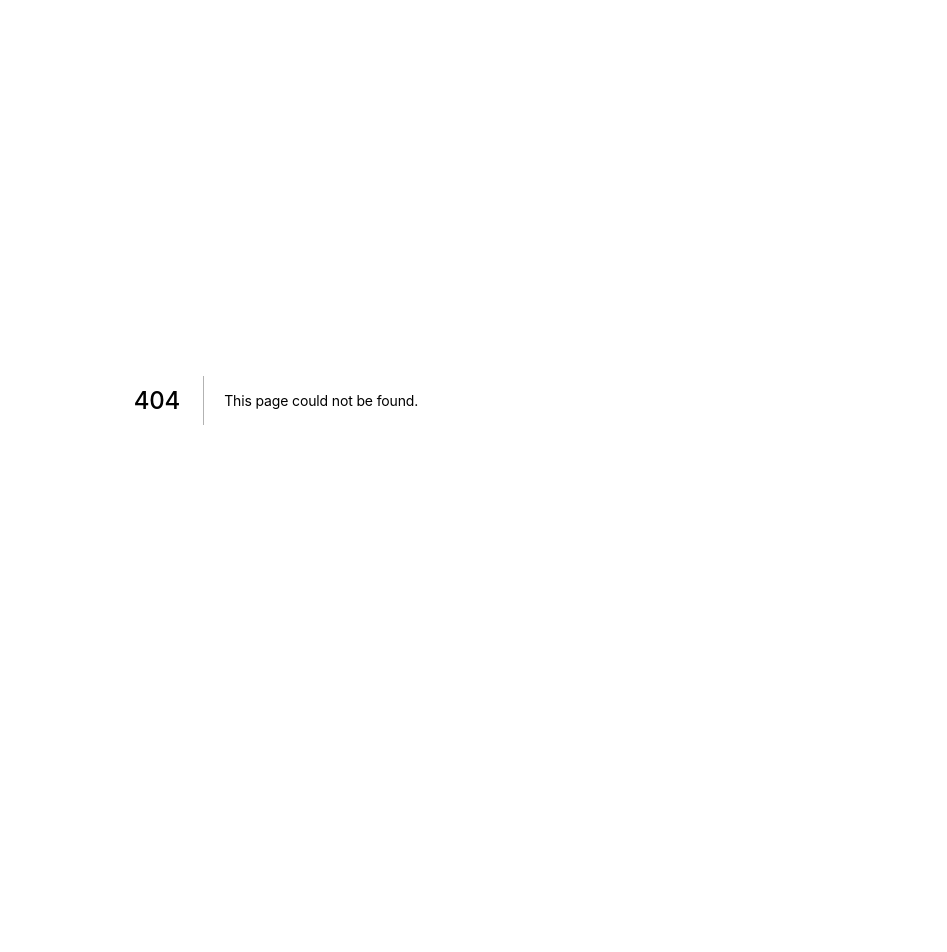
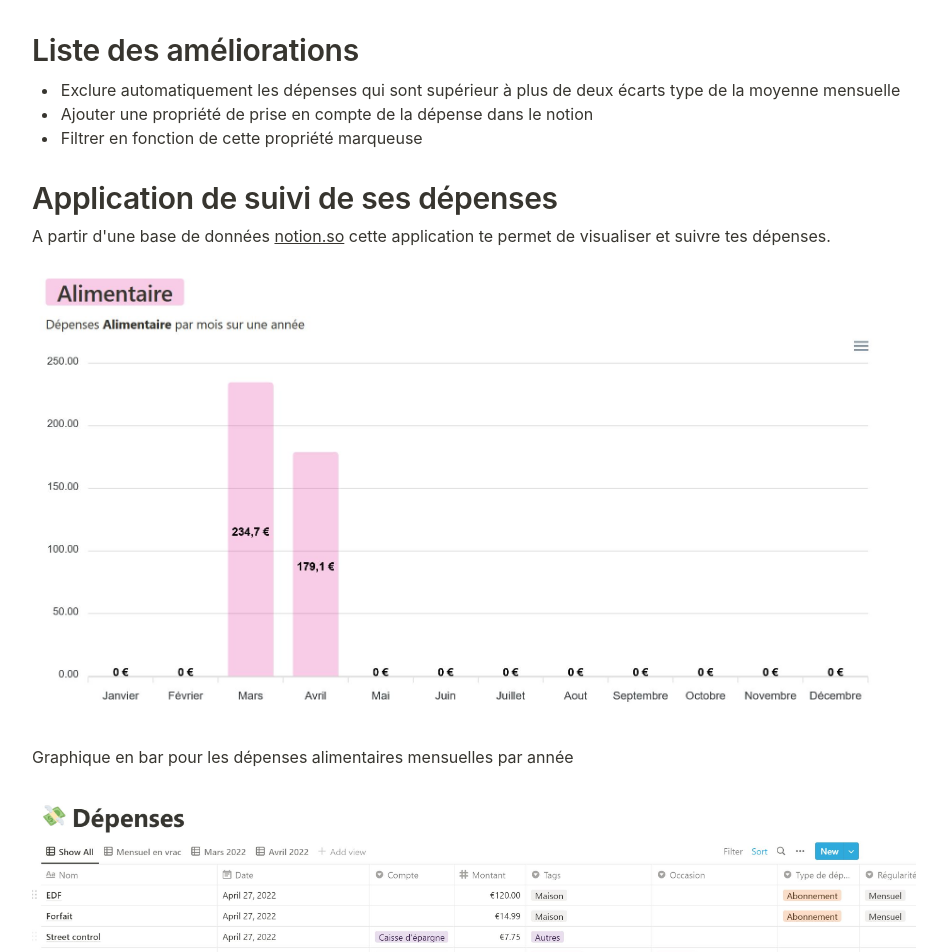
Before and after one commit to formicoidea/depenses, a Next.js app: page /info in a window 1280 px wide. Before the commit this address had no page. Shown: the top 952 px of the page, without its empty margins (174-1121 px from the left). Before the commit the page ends 800 px from the top, so only its background shows below. Built offline with nearby package versions, Linux system fonts and the light colour scheme.

Commit message:
ajout de la page info

```diff
--- /dev/null
+++ b/components/dashboard/info.tsx
@@ -0,0 +1,80 @@
+import Link from 'next/link'
+import Layout from '../Layout'
+
+interface InfoProps {
+}
+
+export default function Info() {
+
+
+    return (
+        <>
+            <h1 className='sans'>
+                Application de suivi de ses dépenses
+            </h1>
+            <p className="sans">A partir d'une base de données <a target='_blank' href="https://notion.so">notion.so</a> cette application te permet de visualiser et suivre tes dépenses.</p>
+            <div>
+                <img src="images/exemple.JPG" alt="Exemple" />
+            </div>
+
+            <p className="sans">Graphique en bar pour les dépenses alimentaires mensuelles par année</p>
+            <br />
+            <div>
+                <img src="images/database.JPG" alt="Exemple" />
+            </div>
+            <p className="sans">Base de données notion associée</p>
+            <br />
+            <h2 className="sans">Démarrer</h2>
+            <hr></hr>
+            <h4 className="sans">Etape 1</h4>
+            <p className="sans">
+                Si tu n'as pas de compte Notion, crée en toi un : <a className="sans link" target='_blank' href="https://www.notion.so/signup">Créer un compte notion</a>
+            </p>
+            <h4 className="sans">Etape 2</h4>
+            <p className="sans">
+                Tu dois créer une page base de données ou data table en anglais. Donne lui un titre (Dépenses par exemple) et un emoji.
+            </p>
+            <h4 className="sans">Etape 3</h4>
+            <p className="sans">
+                Dans cette table il faut que tu renomes la propriété principale (souvent "Name") par <b>"Nom"</b>.
+            </p>
+            <h4 className="sans">Etape 4</h4>
+            <p className="sans">
+                Toujours dans cette table tu vas ajouter 3 propriétés dont il faut absolument que tu respectes le format.
+            </p>
+            <p className="sans">
+                Les proporiétés à ajouter sont :
+            </p>
+            <ul>
+                <li className="sans"><b>"Date"</b> (au format date)</li>
+                <li className="sans"><b>"Montant"</b> (au format nombre dans la devise que tu souhaites)</li>
+                <li className="sans">Dans le but de classer tes dépenses par tags tu peux ajouter la propriété <b>"Tags"</b> (au format sélection unique)</li>
+            </ul>
+            <h4 className="sans">Etape 5</h4>
+            <p className="sans">
+                Il s'agit maintenant d'ouvrir ta base de données sur internet pour que cette application puisse y avoir accès. Rend toi alors sur <a target='_blank' href="https://www.notion.so/my-integrations">https://www.notion.so/my-integrations</a>
+
+            </p>
+            <h4 className="sans">Etape 6</h4>
+            <p className="sans">
+                Créer une nouvelle intégration en lecture seule. Sauvegarde l'"Internal Integration Token".
+            </p>
+            <h4 className="sans">Etape 7</h4>
+            <p className="sans">
+                L'intégration créées, tu vas maintenant la relier à ta base de données. Rends toi sur la page de ta base de données.
+                Une fois sur la page, en haut à droite cliques sur "Share", puis "Invite" et enfin invite ton intégration à rejoindre le partage des données de cette base.
+                Concerves l'ID de la base.
+            </p>
+            <h4 className="sans">Etape 8</h4>
+            <p className="sans">
+                Ta base est bien ouverte. Tu peux dès maintenant te connecter avec l'ID de la base et le token secret de l'intégration.
+            </p>
+            <h4 className="sans">Etape 9</h4>
+            <p className="sans">
+                Depuis Notion, ajoutes tes dépenses. Recharges cette page pour afficher les changements.
+            </p>
+        </>
+    )
+
+
+}
--- /dev/null
+++ b/pages/info.tsx
@@ -0,0 +1,25 @@
+import { useEffect, useState } from "react"
+import Login from "../components/login"
+import useSWR, { Key, Fetcher } from 'swr'
+import { fetcher } from "../components/utils/fetcher"
+import Dashboard from "../components/dashboard"
+import Layout from "../components/Layout"
+import Info from "../components/dashboard/info"
+
+const InfoPage = () => {
+
+    return <Layout title="Info">
+        <div className="sans indented">
+            <h1>Liste des améliorations</h1>
+            <ul>
+                <li>Exclure automatiquement les dépenses qui sont supérieur à plus de deux écarts type de la moyenne mensuelle</li>
+                <li>Ajouter une propriété de prise en compte de la dépense dans le notion</li>
+                <li>Filtrer en fonction de cette propriété marqueuse</li>
+            </ul>
+            <Info />
+        </div>
+    </Layout>
+
+}
+
+export default InfoPage
```
Also changed, not shown: components/dashboard/index.tsx (+4 -7 lines), components/login/index.tsx (+2 -64 lines).
